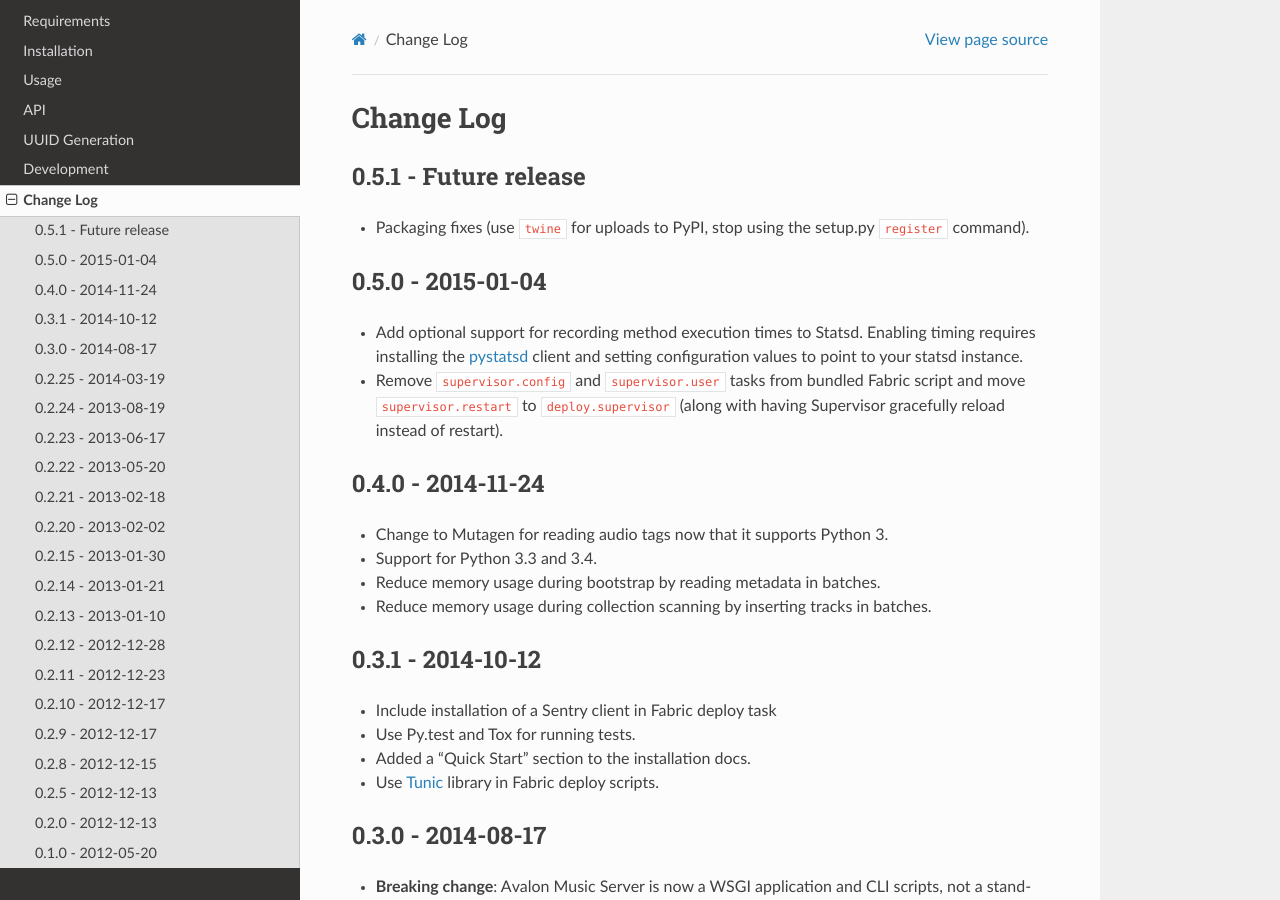
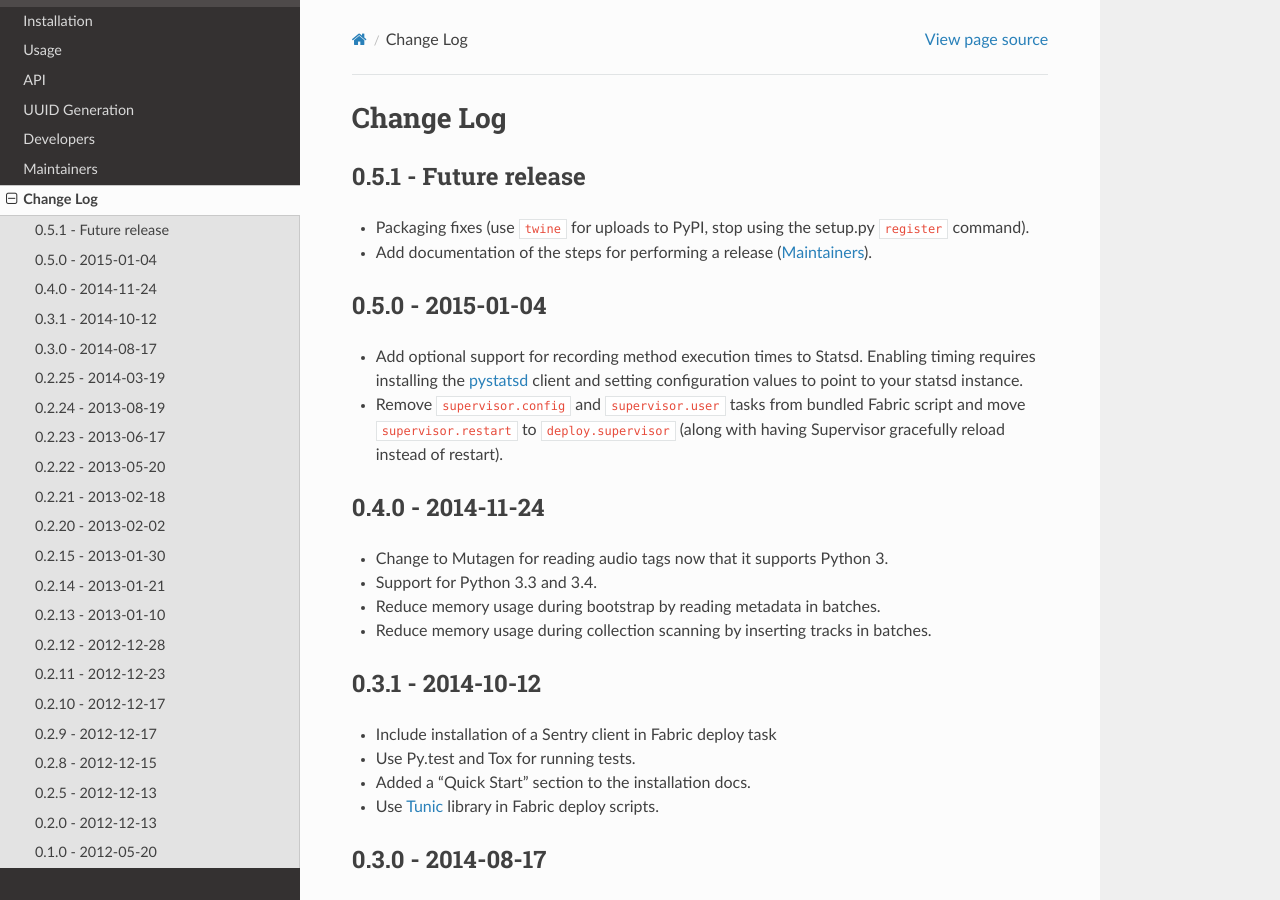
Before and after one commit to 56quarters/avalonms, a Sphinx documentation site: the page built from doc/source/changes.rst, in a window 1280 px wide and 900 px high. Built offline with Sphinx 7.4.7 and the Read the Docs theme 2.0.0, drawn with Linux system fonts in a browser that asks for light colours.

Commit message:
Add documentation for performing a release

```diff
--- a/doc/source/changes.rst
+++ b/doc/source/changes.rst
@@ -5,6 +5,7 @@
 ----------------------
 * Packaging fixes (use ``twine`` for uploads to PyPI, stop using the setup.py
   ``register`` command).
+* Add documentation of the steps for performing a release (:doc:`maintainers`).
 
 0.5.0 - 2015-01-04
 ------------------
--- a/doc/source/development.rst
+++ b/doc/source/developers.rst
@@ -1,5 +1,5 @@
-Development
------------
+Developers
+----------
 
 Prerequisites
 ~~~~~~~~~~~~~
--- a/doc/source/index.rst
+++ b/doc/source/index.rst
@@ -9,7 +9,7 @@
    isn't an option.
 
 Avalon Music Server
-===================
+-------------------
 
 The Avalon Music Server is a Python WSGI application and several CLI scripts
 that, together, scan metadata from a music collection, store it in a database,
@@ -50,7 +50,7 @@
 JSON web service, and how to set up an environment to develop it.
 
 Contents
-========
+~~~~~~~~
 .. toctree::
    :maxdepth: 2
 
@@ -59,12 +59,13 @@
    usage
    api
    ids
-   development
+   developers
+   maintainers
    changes
 
 
 Indices and tables
-==================
+~~~~~~~~~~~~~~~~~~
 
 * :ref:`genindex`
 * :ref:`modindex`
--- a/fabfile/__init__.py
+++ b/fabfile/__init__.py
@@ -91,10 +91,7 @@
 
 @task
 def pypi():
-    """Build a source package and upload to PyPI.
-
-    Note this task is meant to be run from inside the virtualenv.
-    """
+    """Build a source package and upload to PyPI."""
     local('python setup.py sdist bdist_wheel')
     local('twine upload dist/*')
 
```
Also changed, not shown: other parts of doc/source/developers.rst (+9 -5 lines), doc/source/maintainers.rst (added, +83 -0 lines).
